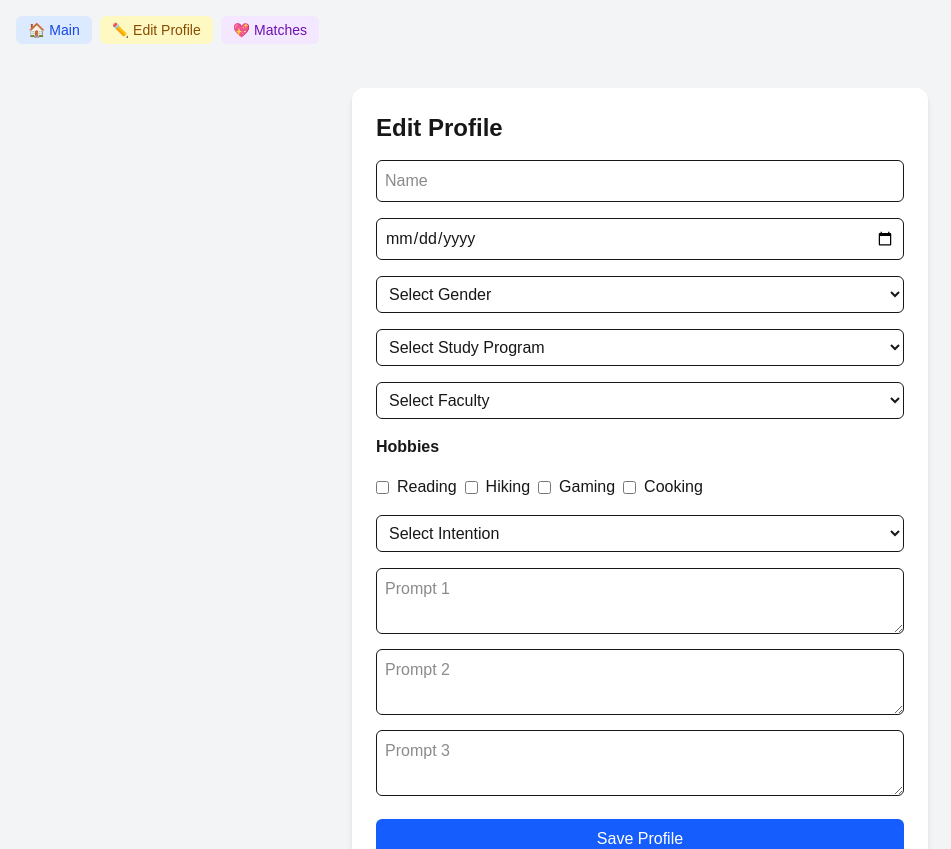
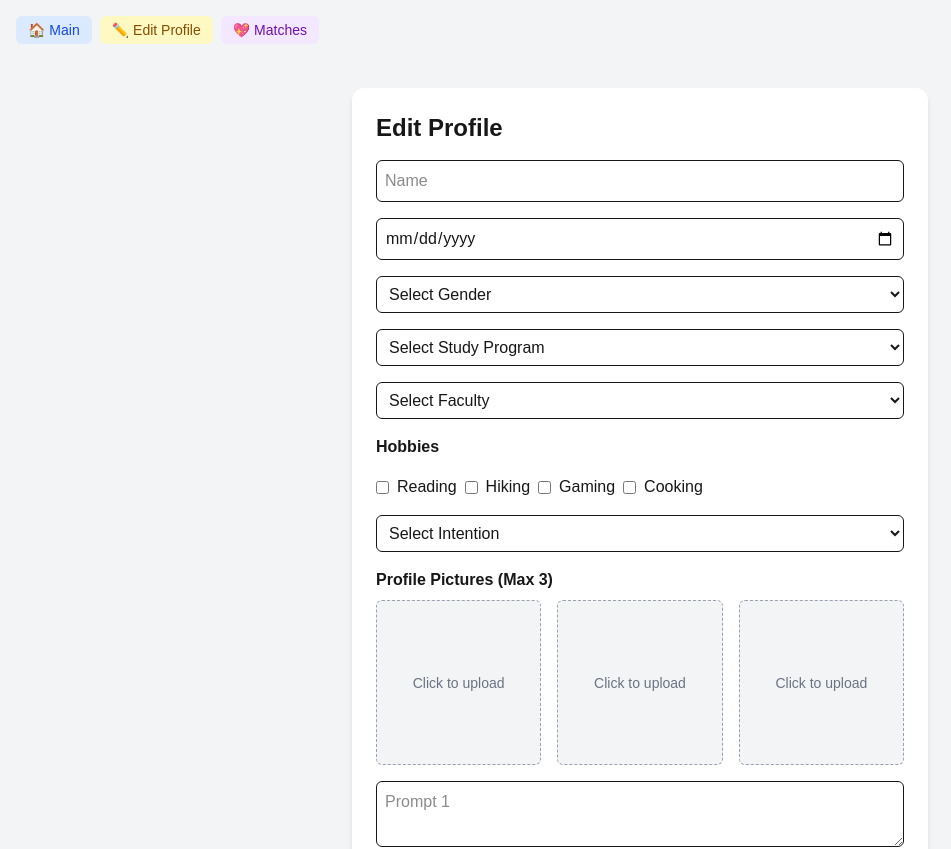
Before and after one commit to matthew-yau/macathon, a Next.js app in the folder frontend/: page /editprofile in a window 1280 px wide. Shown: the top 849 px of the page, without its empty margins (0-951 px from the left). Built offline with nearby package versions, Linux system fonts and the light colour scheme.

Commit message:
image option

```diff
--- a/frontend/src/app/editprofile/page.tsx
+++ b/frontend/src/app/editprofile/page.tsx
@@ -1,7 +1,7 @@
 'use client';
 
 import { useState } from 'react';
-import TopNavButtons from '@/components/topnavbar'; // Make sure to import your TopNavButtons component
+import TopNavButtons from '@/components/topnavbar';
 
 const genderOptions = ['Male', 'Female', 'Other'];
 const studyOptions = ['Undergraduate', 'Postgraduate', 'PHD'];
@@ -19,6 +19,7 @@ export default function EditProfilePage() {
     hobbies: [] as string[],
     intentions: '',
     prompts: ['', '', ''],
+    profileImages: [null, null, null] as (File | null)[],
   });
 
   const handleChange = (field: string, value: any) => {
@@ -34,12 +35,11 @@ export default function EditProfilePage() {
   const handleSubmit = (e: React.FormEvent) => {
     e.preventDefault();
     console.log('Form data:', formData);
-    // Later: Save to Supabase or your backend service
+    // Later: Save to backend or Supabase
   };
 
   return (
     <div className="min-h-screen bg-gray-100 flex justify-center items-start p-6">
-      {/* Top Navigation Buttons */}
       <TopNavButtons />
 
       <form onSubmit={handleSubmit} className="bg-white p-6 rounded-xl shadow-md w-full max-w-xl space-y-4 mt-16">
@@ -124,6 +124,48 @@ export default function EditProfilePage() {
           ))}
         </select>
 
+        {/* Profile Image Upload - 3 Fixed Slots */}
+        <div className="space-y-2">
+        <label className="block font-semibold">Profile Pictures (Max 3)</label>
+        <div className="grid grid-cols-3 gap-4">
+            {[0, 1, 2].map((index) => (
+            <div key={index} className="relative group w-full aspect-square bg-gray-100 border border-dashed border-gray-400 rounded-md overflow-hidden">
+                <label className="absolute inset-0 flex items-center justify-center cursor-pointer z-10">
+                {formData.profileImages[index] ? (
+                    <>
+                    <img
+                        src={URL.createObjectURL(formData.profileImages[index] as File)}
+                        alt={`Profile ${index + 1}`}
+                        className="object-cover w-full h-full"
+                    />
+                    <div className="absolute inset-0 bg-black bg-opacity-30 opacity-0 group-hover:opacity-100 transition-opacity flex items-center justify-center text-white text-sm font-medium">
+                        Change Photo
+                    </div>
+                    </>
+                ) : (
+                    <div className="flex flex-col items-center justify-center text-gray-500 text-sm w-full h-full">
+                    <span>Click to upload</span>
+                    </div>
+                )}
+                <input
+                    type="file"
+                    accept="image/*"
+                    onChange={(e) => {
+                    const file = e.target.files?.[0];
+                    if (!file) return;
+                    const newImages = [...formData.profileImages];
+                    newImages[index] = file;
+                    handleChange('profileImages', newImages);
+                    }}
+                    className="hidden"
+                />
+                </label>
+            </div>
+            ))}
+        </div>
+        </div>
+
+
         <div className="space-y-2">
           {formData.prompts.map((prompt, idx) => (
             <textarea
```
